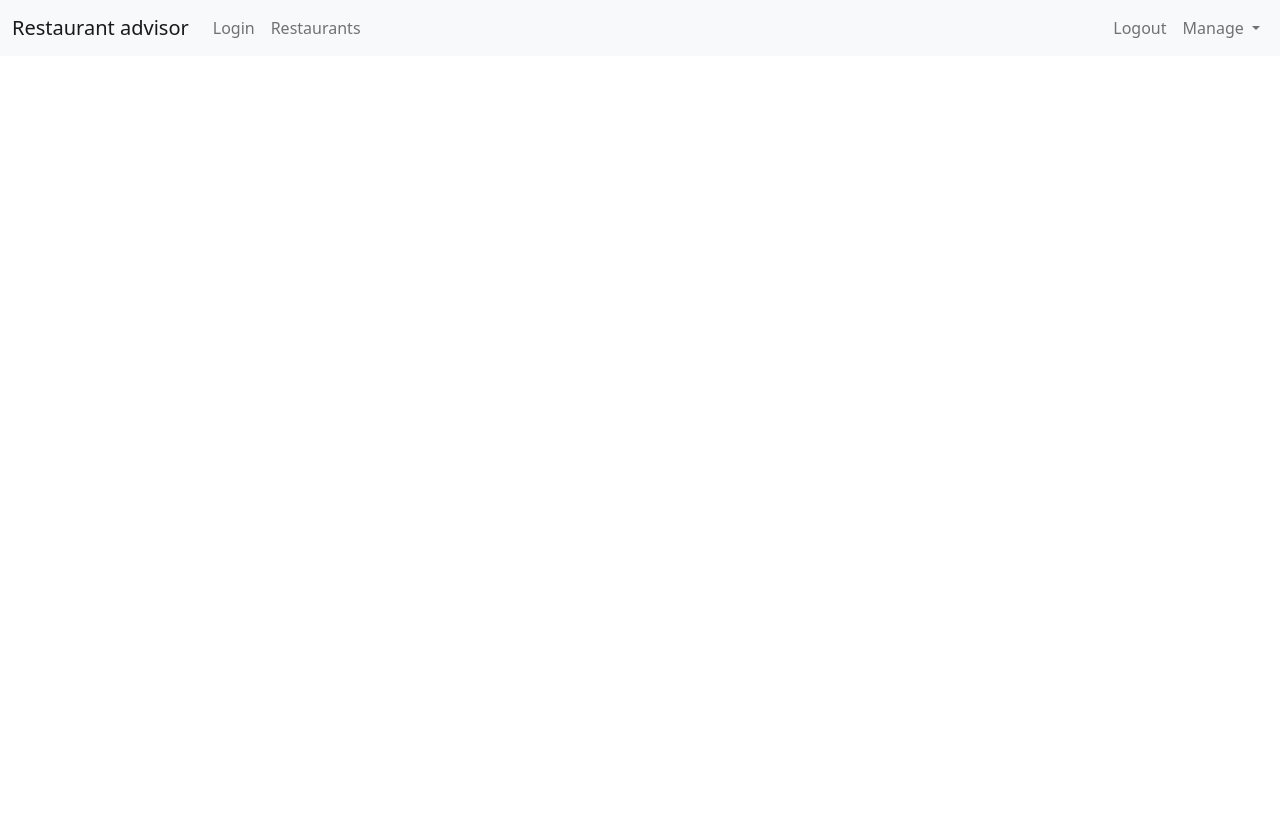
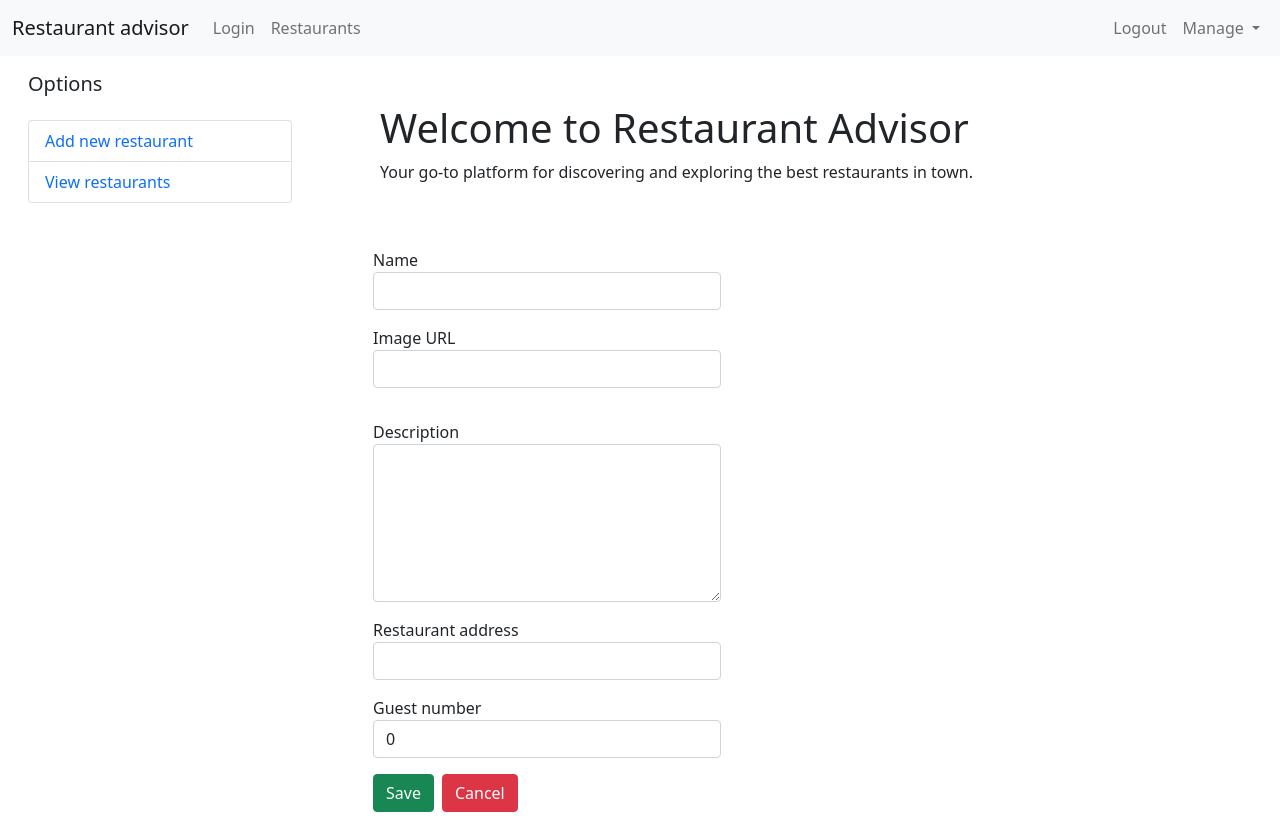
Before and after one commit to daniel868/cc_project, an Angular app in the folder cc_fe/cc_fe/: page /main/add-restaurant in a window 1280 px wide. Before the commit this address led to /. Before the commit the page ends 800 px from the top, so only its background shows below. Built offline with nearby package versions, Linux system fonts and the light colour scheme.

Commit message:
add restaurant components

```diff
--- a/cc_fe/cc_fe/package.json
+++ b/cc_fe/cc_fe/package.json
@@ -3,7 +3,7 @@
   "version": "0.0.0",
   "scripts": {
     "ng": "ng",
-    "start": "ng serve --proxy-config proxy.conf.json",
+    "start": "ng serve",
     "build": "ng build",
     "watch": "ng build --watch --configuration development",
     "test": "ng test"
--- a/cc_fe/cc_fe/src/app/main/add-restaurant/add-restaurant.component.html
+++ b/cc_fe/cc_fe/src/app/main/add-restaurant/add-restaurant.component.html
@@ -52,10 +52,25 @@
           </div>
         </div>
 
+        <div class="row mb-3">
+          <div class="col">
+            <div class="form-group">
+              <label for="maximGuestNumber">Guest number</label>
+              <input type="number"
+                     id="maximGuestNumber"
+                     class="form-control"
+                     name="maximGuestNumber"
+                     [pattern]="'^[1-9]+[0-9]*$'"
+                     [(ngModel)]="restaurantGuestNumber"
+              >
+            </div>
+          </div>
+        </div>
+
 
         <div class="row mb-3">
           <div class="col">
-            <button type="submit" class="btn btn-success me-2" [disabled]="false">Save</button>
+            <button type="submit" class="btn btn-success me-2" (click)="onSubmit()">Save</button>
             <button type="button" class="btn btn-danger" (click)="onCancel()">Cancel</button>
           </div>
         </div>
--- a/cc_fe/cc_fe/src/app/main/add-restaurant/add-restaurant.component.ts
+++ b/cc_fe/cc_fe/src/app/main/add-restaurant/add-restaurant.component.ts
@@ -1,5 +1,8 @@
 import {Component, OnInit} from '@angular/core';
 import {FormGroup} from "@angular/forms";
+import {RestaurantService} from "../../services/restaurant.service";
+import {Router} from "@angular/router";
+import {Restaurant} from "../../model/restaurant";
 
 @Component({
   selector: 'app-add-restaurant',
@@ -12,19 +15,30 @@ export class AddRestaurantComponent implements OnInit {
   restaurantPictureUrl: string = '';
   restaurantAddress: string = '';
   restaurantDescription: string = '';
+  restaurantGuestNumber: number = 0;
 
-  constructor() {
+  constructor(private restaurantService: RestaurantService,
+              private router: Router) {
   }
 
   ngOnInit(): void {
   }
 
   onSubmit() {
+    let restaurant = new Restaurant(
+      this.restaurantName,
+      '',
+      this.restaurantDescription,
+      this.restaurantAddress
+    );
+    restaurant.maximumGuestNumber = this.restaurantGuestNumber;
+    restaurant.availableSpots = this.restaurantGuestNumber * 2;
+
 
   }
 
   onCancel() {
-
+    this.router.navigate(['/main'])
   }
 
   onImageChange(value: string) {
--- a/cc_fe/cc_fe/src/app/main/main.component.html
+++ b/cc_fe/cc_fe/src/app/main/main.component.html
@@ -1,4 +1,3 @@
-<router-outlet></router-outlet>
 <div class="container-fluid">
   <div class="row">
     <!-- Left Drawer -->
@@ -6,10 +5,11 @@
       <div class="p-3">
         <h5 class="mb-4">Options</h5>
         <ul class="list-group">
-          <li class="list-group-item"><a href="#" class="text-decoration-none">Option 1</a></li>
-          <li class="list-group-item"><a href="#" class="text-decoration-none">Option 2</a></li>
-          <li class="list-group-item"><a href="#" class="text-decoration-none">Option 3</a></li>
-          <!-- Add more options as needed -->
+          <li class="list-group-item"><a class="text-decoration-none" [routerLink]="['/main/add-restaurant']">Add new
+            restaurant</a></li>
+          <li class="list-group-item"><a class="text-decoration-none" [routerLink]="['/main/restaurants']">View
+            restaurants</a></li>
+
         </ul>
       </div>
     </div>
@@ -23,5 +23,9 @@
       </div>
     </div>
   </div>
+  <div class="row">
+    <div class="container">
+      <router-outlet></router-outlet>
+    </div>
+  </div>
 </div>
-<app-restaurant></app-restaurant>
--- a/cc_fe/cc_fe/src/app/main/main.component.ts
+++ b/cc_fe/cc_fe/src/app/main/main.component.ts
@@ -1,4 +1,5 @@
 import {Component, OnInit} from '@angular/core';
+import {ActivatedRoute} from "@angular/router";
 
 @Component({
   selector: 'app-main',
--- a/cc_fe/cc_fe/src/app/main/restaurant-item/restaurant-item.component.html
+++ b/cc_fe/cc_fe/src/app/main/restaurant-item/restaurant-item.component.html
@@ -3,6 +3,7 @@
   <div class="card-body">
     <h5 class="card-title">{{ restaurant.name }}</h5>
     <p class="card-text">{{ restaurant.description }}</p>
-    <p class="card-text"><small class="text-muted">{{ restaurant.location }}</small></p>
+    <p class="card-text"><small class="text-muted">Location: {{ restaurant.address }}</small></p>
+    <p class="card-text"><small class="text-muted">Available guests: {{ restaurant.maximumGuestNumber }}</small></p>
   </div>
 </div>
--- a/cc_fe/cc_fe/src/app/main/restaurant/restaurant.component.html
+++ b/cc_fe/cc_fe/src/app/main/restaurant/restaurant.component.html
@@ -1,5 +1,5 @@
 <div class="row">
-  <div class="container mt-5">
+  <div class="container mt-5 offset-md-3">
     <div class="col-md-4" *ngFor="let restaurant of restaurants">
       <app-restaurant-item [restaurant]="restaurant"></app-restaurant-item>
     </div>
--- a/cc_fe/cc_fe/src/app/main/restaurant/restaurant.component.ts
+++ b/cc_fe/cc_fe/src/app/main/restaurant/restaurant.component.ts
@@ -25,8 +25,8 @@ export class RestaurantComponent implements OnInit {
 
   ngOnInit(): void {
     this.restaurantService.getRestaurants()
-      .subscribe((response) => {
-        console.log(response)
+      .subscribe((response: Restaurant[]) => {
+        this.restaurants = response
       });
   }
 
--- a/cc_fe/cc_fe/src/app/model/restaurant.ts
+++ b/cc_fe/cc_fe/src/app/model/restaurant.ts
@@ -2,12 +2,14 @@ export class Restaurant {
   name: string = '';
   url: string = '';
   description: string = '';
-  location: string = '';
+  address: string = '';
+  maximumGuestNumber: number = 0;
+  availableSpots: number = 0;
 
   constructor(name: string, url: string, description: string, location: string) {
     this.name = name;
     this.url = url;
     this.description = description;
-    this.location = location;
+    this.address = location;
   }
 }
--- a/cc_fe/cc_fe/src/app/services/restaurant.service.ts
+++ b/cc_fe/cc_fe/src/app/services/restaurant.service.ts
@@ -2,6 +2,7 @@ import {Injectable} from '@angular/core';
 import {HttpClient} from "@angular/common/http";
 import {environment} from "../../environments/environment";
 import {Observable} from "rxjs";
+import {Restaurant} from "../model/restaurant";
 
 @Injectable({
   providedIn: 'root'
@@ -15,4 +16,17 @@ export class RestaurantService {
     let url = environment.business_base_url + '/restaurants'
     return this.httpClient.get(url)
   }
+
+  public addRestaurant(id: number, restaurant: Restaurant): Observable<any> {
+    let url = environment.business_base_url + '/restaurants/add'
+    let body = {
+      "id": id,
+      "name": restaurant.name,
+      "owner": "Owner",
+      "address": restaurant.address,
+      "availableSpots": restaurant.availableSpots,
+      "maximumGuestNumber": restaurant.maximumGuestNumber
+    }
+    return this.httpClient.post(url, body)
+  }
 }
```
Also changed, not shown: cc_fe/cc_fe/src/app/app-routing.module.ts (+6 -1 lines).
